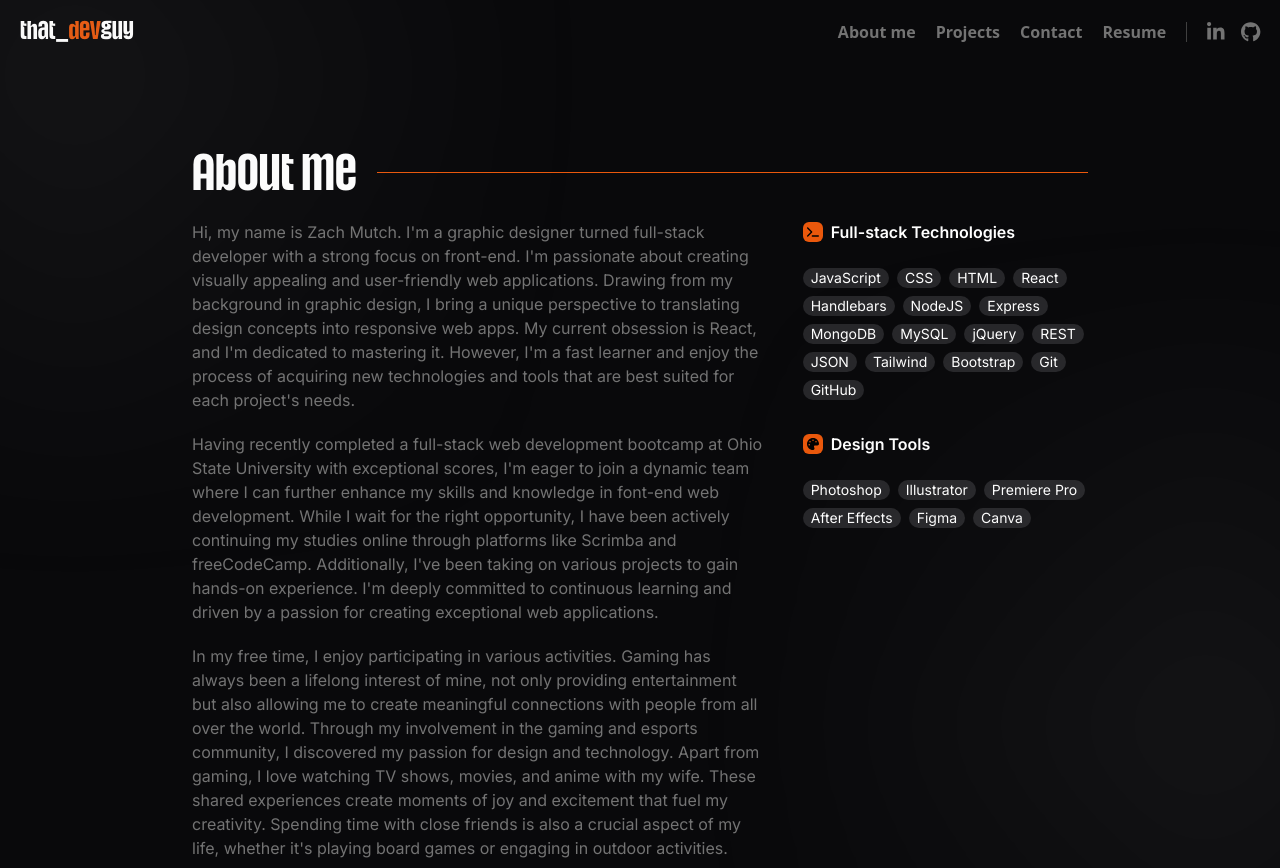
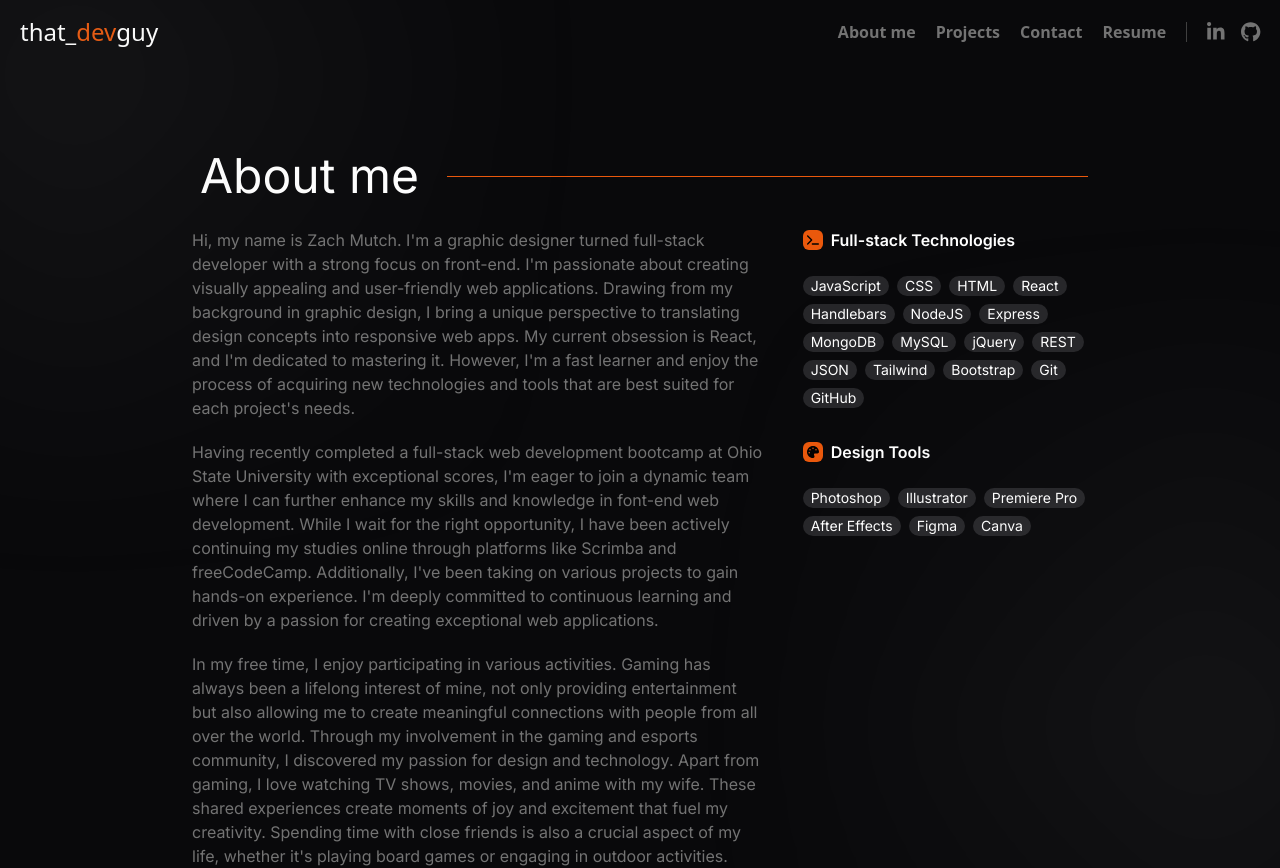
Before and after one commit to that-devguy/react-portfolio, a Next.js app: page /about in a window 1280 px wide. Shown: the top 868 px of the page. Built offline with nearby package versions, Linux system fonts and the light colour scheme.

Commit message:
animation reveal added and started working on components. backup in preperation to migrate to the new nextjs page routing

```diff
--- a/package.json
+++ b/package.json
@@ -17,6 +17,7 @@
     "autoprefixer": "10.4.14",
     "eslint": "8.43.0",
     "eslint-config-next": "13.4.6",
+    "framer-motion": "^10.0.1",
     "next": "13.4.6",
     "postcss": "8.4.24",
     "react": "18.2.0",
--- a/src/app/globals.css
+++ b/src/app/globals.css
@@ -1,6 +1,10 @@
 @tailwind base;
 @tailwind components;
 @tailwind utilities;
+
+:root {
+  --brand: #ea580c;
+}
 
 body {
   background: #09090b;
--- a/src/app/page.js
+++ b/src/app/page.js
@@ -1,9 +1,8 @@
-import Hero from "../components/Hero";
+import React from "react";
+import { Hero } from "../components/Hero";
 
 export default function Home() {
   return (
-    <div className="home--container">
       <Hero />
-    </div>
   );
 }
--- a/src/components/About.js
+++ b/src/components/About.js
@@ -3,6 +3,7 @@ import MyTech from "../components/MyTech";
 import Socials from "../components/Socials";
 import { FontAwesomeIcon } from "@fortawesome/react-fontawesome";
 import { faArrowRight } from "@fortawesome/free-solid-svg-icons";
+import { Reveal } from "../components/Reveal";
 
 export default function About() {
   return (
@@ -10,17 +11,20 @@ export default function About() {
       <SectionHeader title="About me" />
       <div className="myTech--infoContainer flex col-2 gap-10">
         <div className="w-2/3 text-neutral-500">
+          <Reveal>
             <p className="mb-5">
               Hi, my name is Zach Mutch. I&apos;m a graphic designer turned
               full-stack developer with a strong focus on front-end. I&apos;m
               passionate about creating visually appealing and user-friendly web
-            applications. Drawing from my background in graphic design, I bring
-            a unique perspective to translating design concepts into responsive
-            web apps. My current obsession is React, and I&apos;m dedicated to
-            mastering it. However, I&apos;m a fast learner and enjoy the process
-            of acquiring new technologies and tools that are best suited for
-            each project&apos;s needs.
+              applications. Drawing from my background in graphic design, I
+              bring a unique perspective to translating design concepts into
+              responsive web apps. My current obsession is React, and I&apos;m
+              dedicated to mastering it. However, I&apos;m a fast learner and
+              enjoy the process of acquiring new technologies and tools that are
+              best suited for each project&apos;s needs.
             </p>
+          </Reveal>
+          <Reveal>
             <p className="mb-5">
               Having recently completed a full-stack web development bootcamp at
               Ohio State University with exceptional scores, I&apos;m eager to
@@ -32,32 +36,40 @@ export default function About() {
               experience. I&apos;m deeply committed to continuous learning and
               driven by a passion for creating exceptional web applications.
             </p>
+          </Reveal>
+          <Reveal>
             <p className="mb-5">
-            In my free time, I enjoy participating in various activities. Gaming
-            has always been a lifelong interest of mine, not only providing
-            entertainment but also allowing me to create meaningful connections
-            with people from all over the world. Through my involvement in the
-            gaming and esports community, I discovered my passion for design and
-            technology. Apart from gaming, I love watching TV shows, movies, and
-            anime with my wife. These shared experiences create moments of joy
-            and excitement that fuel my creativity. Spending time with close
-            friends is also a crucial aspect of my life, whether it&apos;s
-            playing board games or engaging in outdoor activities.
+              In my free time, I enjoy participating in various activities.
+              Gaming has always been a lifelong interest of mine, not only
+              providing entertainment but also allowing me to create meaningful
+              connections with people from all over the world. Through my
+              involvement in the gaming and esports community, I discovered my
+              passion for design and technology. Apart from gaming, I love
+              watching TV shows, movies, and anime with my wife. These shared
+              experiences create moments of joy and excitement that fuel my
+              creativity. Spending time with close friends is also a crucial
+              aspect of my life, whether it&apos;s playing board games or
+              engaging in outdoor activities.
             </p>
+          </Reveal>
+          <Reveal>
             <p className="mb-5">
-            I am currently looking for a chance to combine my coding skills with
-            my love for design. If you think that I would be a great addition to
-            your team, please reach out to me. I&apos;m enthusiastic about
-            utilizing my expertise in web development within a dynamic and
-            collaborative environment.
+              I am currently looking for a chance to combine my coding skills
+              with my love for design. If you think that I would be a great
+              addition to your team, please reach out to me. I&apos;m
+              enthusiastic about utilizing my expertise in web development
+              within a dynamic and collaborative environment.
             </p>
-          <div className="flex items-center gap-5">
+          </Reveal>
+          <Reveal>
+            <div className="flex items-center py-2 gap-5">
               <div className="flex items-center gap-2 text-lg text-orange-600">
                 <p>Let&apos;s connect</p>
                 <FontAwesomeIcon icon={faArrowRight} />
               </div>
               <Socials />
             </div>
+          </Reveal>
         </div>
         <div className="myTech--badgesContainer w-1/3">
           <MyTech />
--- a/src/components/Hero.js
+++ b/src/components/Hero.js
@@ -1,21 +1,27 @@
-import localFont from "next/font/local";
-const myFont = localFont({
-  src: "../assets/fonts/BDStreetSignSans-RaisedInktrap.otf",
-});
+"use client";
+import React from "react";
 import ContactButton from "../components/ContactButton";
+import { Reveal } from "./Reveal";
 
-export default function Hero() {
+
+export const Hero = () => {
   return (
-    <section className="hero--container flex flex-col h-screen justify-center items-center mt-[-70px]">
-      <h1 className="text-8xl flex mb-8" style={myFont.style}>
+    <section className="hero--container flex flex-col justify-center items-center">
+      <Reveal>
+        <h1 className="text-8xl flex mb-8">
           that_<span className="text-orange-600">dev</span>guy
         </h1>
+      </Reveal>
+      <Reveal>
         <h3 className="text-md max-w-xl text-center text-neutral-500 mb-5">
           Hi, my name is Zach Mutch, I&apos;m a design-driven Front-end Web
           Developer with a passion for visually appealing and user-friendly web
           applications.
         </h3>
+      </Reveal>
+      <Reveal>
         <ContactButton />
+      </Reveal>
     </section>
   );
-}
+};
--- a/src/components/MyTech.js
+++ b/src/components/MyTech.js
@@ -1,9 +1,11 @@
 import { FontAwesomeIcon } from "@fortawesome/react-fontawesome";
 import { faPalette, faTerminal } from "@fortawesome/free-solid-svg-icons";
+import { Reveal } from "../components/Reveal";
 
 export default function MyTech() {
   return (
     <div className="myTech--container">
+      <Reveal delay={0.5}>
         <p className="text-md font-semibold flex items-center mb-6">
           <FontAwesomeIcon
             icon={faTerminal}
@@ -12,11 +14,15 @@ export default function MyTech() {
           Full-stack Technologies
         </p>
         <div className="flex flex-wrap mb-8 gap-2">
-        <p className="text-sm bg-zinc-800 px-2 rounded-xl w-fit">JavaScript</p>
+          <p className="text-sm bg-zinc-800 px-2 rounded-xl w-fit">
+            JavaScript
+          </p>
           <p className="text-sm bg-zinc-800 px-2 rounded-xl w-fit">CSS</p>
           <p className="text-sm bg-zinc-800 px-2 rounded-xl w-fit">HTML</p>
           <p className="text-sm bg-zinc-800 px-2 rounded-xl w-fit">React</p>
-        <p className="text-sm bg-zinc-800 px-2 rounded-xl w-fit">Handlebars</p>
+          <p className="text-sm bg-zinc-800 px-2 rounded-xl w-fit">
+            Handlebars
+          </p>
           <p className="text-sm bg-zinc-800 px-2 rounded-xl w-fit">NodeJS</p>
           <p className="text-sm bg-zinc-800 px-2 rounded-xl w-fit">Express</p>
           <p className="text-sm bg-zinc-800 px-2 rounded-xl w-fit">MongoDB</p>
@@ -29,6 +35,8 @@ export default function MyTech() {
           <p className="text-sm bg-zinc-800 px-2 rounded-xl w-fit">Git</p>
           <p className="text-sm bg-zinc-800 px-2 rounded-xl w-fit">GitHub</p>
         </div>
+      </Reveal>
+      <Reveal>
         <p className="text-md font-semibold flex items-center mb-6">
           <FontAwesomeIcon
             icon={faPalette}
@@ -38,12 +46,19 @@ export default function MyTech() {
         </p>
         <div className="flex flex-wrap mb-5 gap-2">
           <p className="text-sm bg-zinc-800 px-2 rounded-xl w-fit">Photoshop</p>
-        <p className="text-sm bg-zinc-800 px-2 rounded-xl w-fit">Illustrator</p>
-        <p className="text-sm bg-zinc-800 px-2 rounded-xl w-fit">Premiere Pro</p>
-        <p className="text-sm bg-zinc-800 px-2 rounded-xl w-fit">After Effects</p>
+          <p className="text-sm bg-zinc-800 px-2 rounded-xl w-fit">
+            Illustrator
+          </p>
+          <p className="text-sm bg-zinc-800 px-2 rounded-xl w-fit">
+            Premiere Pro
+          </p>
+          <p className="text-sm bg-zinc-800 px-2 rounded-xl w-fit">
+            After Effects
+          </p>
           <p className="text-sm bg-zinc-800 px-2 rounded-xl w-fit">Figma</p>
           <p className="text-sm bg-zinc-800 px-2 rounded-xl w-fit">Canva</p>
         </div>
+      </Reveal>
     </div>
   );
 }
--- a/src/components/Navbar.js
+++ b/src/components/Navbar.js
@@ -1,14 +1,10 @@
 import Link from "next/link";
-import localFont from "next/font/local";
 import Socials from "../components/Socials";
-const myFont = localFont({
-  src: "../assets/fonts/BDStreetSignSans-RaisedInktrap.otf",
-});
 
 export default function Navbar() {
   return (
     <nav className="navbar--container h-10 flex items-center gap-5 max-w-7xl m-auto py-8 px-5 sticky top-0">
-      <Link href="/" className="text-2xl flex" style={myFont.style}>
+      <Link href="/" className="text-2xl flex">
         that_<span className="text-orange-600">dev</span>guy
       </Link>
       <div className="flex gap-5 pr-5 border-r border-neutral-700 text-neutral-500 ml-auto font-semibold">
--- /dev/null
+++ b/src/components/Reveal.js
@@ -0,0 +1,54 @@
+import React, { useEffect, useRef } from "react";
+import { motion, useInView, useAnimation } from "framer-motion";
+
+export const Reveal = ({ children, width = "fit-content" }) => {
+  const mainControls = useAnimation();
+  const slideControls = useAnimation();
+
+  const ref = useRef(null);
+  const isInView = useInView(ref, { once: true });
+
+  useEffect(() => {
+    if (isInView) {
+      slideControls.start("visible");
+      mainControls.start("visible");
+    } else {
+      slideControls.start("hidden");
+      mainControls.start("hidden");
+    }
+  }, [isInView, mainControls, slideControls]);
+
+  return (
+    <div ref={ref} style={{ position: "relative", width, overflow: "hidden" }}>
+      <motion.div
+        variants={{
+          hidden: { opacity: 0, y: 75 },
+          visible: { opacity: 1, y: 0 },
+        }}
+        initial="hidden"
+        animate={mainControls}
+        transition={{ duration: 0.5, delay: 0.30 }}
+      >
+        {children}
+      </motion.div>
+      <motion.div
+        variants={{
+          hidden: { left: 0 },
+          visible: { left: "100%" },
+        }}
+        initial="hidden"
+        animate={slideControls}
+        transition={{ duration: 0.5, ease: "easeIn" }}
+        style={{
+          position: "absolute",
+          top: 4,
+          bottom: 4,
+          left: 0,
+          right: 0,
+          background: "var(--brand)",
+          zIndex: 20,
+        }}
+      />
+    </div>
+  );
+};
--- a/src/components/SectionHeader.js
+++ b/src/components/SectionHeader.js
@@ -1,14 +1,13 @@
-import localFont from "next/font/local";
-const myFont = localFont({
-  src: "../assets/fonts/BDStreetSignSans-RaisedInktrap.otf",
-});
+import { Reveal } from "../components/Reveal";
 
 export default function SectionHeader({ title }) {
   return (
     <section className="flex items-center w-full gap-5 mb-5">
-      <h3 style={myFont.style} className="text-5xl min-w-fit pt-2">
-        {title}
-      </h3>
+      <div className="text-5xl min-w-fit">
+        <Reveal>
+          <h3 className="p-2">{title}</h3>
+        </Reveal>
+      </div>
       <div className="w-full h-[1px] bg-orange-600" />
     </section>
   );
--- a/src/pages/contact.js
+++ b/src/pages/contact.js
@@ -4,9 +4,7 @@ import Contact from "../components/Contact";
 export default function ContactPage() {
   return (
     <RootLayout>
-      <div className="contact--container">
         <Contact />
-      </div>
     </RootLayout>
   );
 }
```
Also changed, not shown: src/components/ContactButton.js (+7 -3 lines), src/pages/about.js (line endings or trailing spaces), 1 other file (tests, documents, lock files or other folders). Lines whose indentation alone changed are shown as unchanged.
